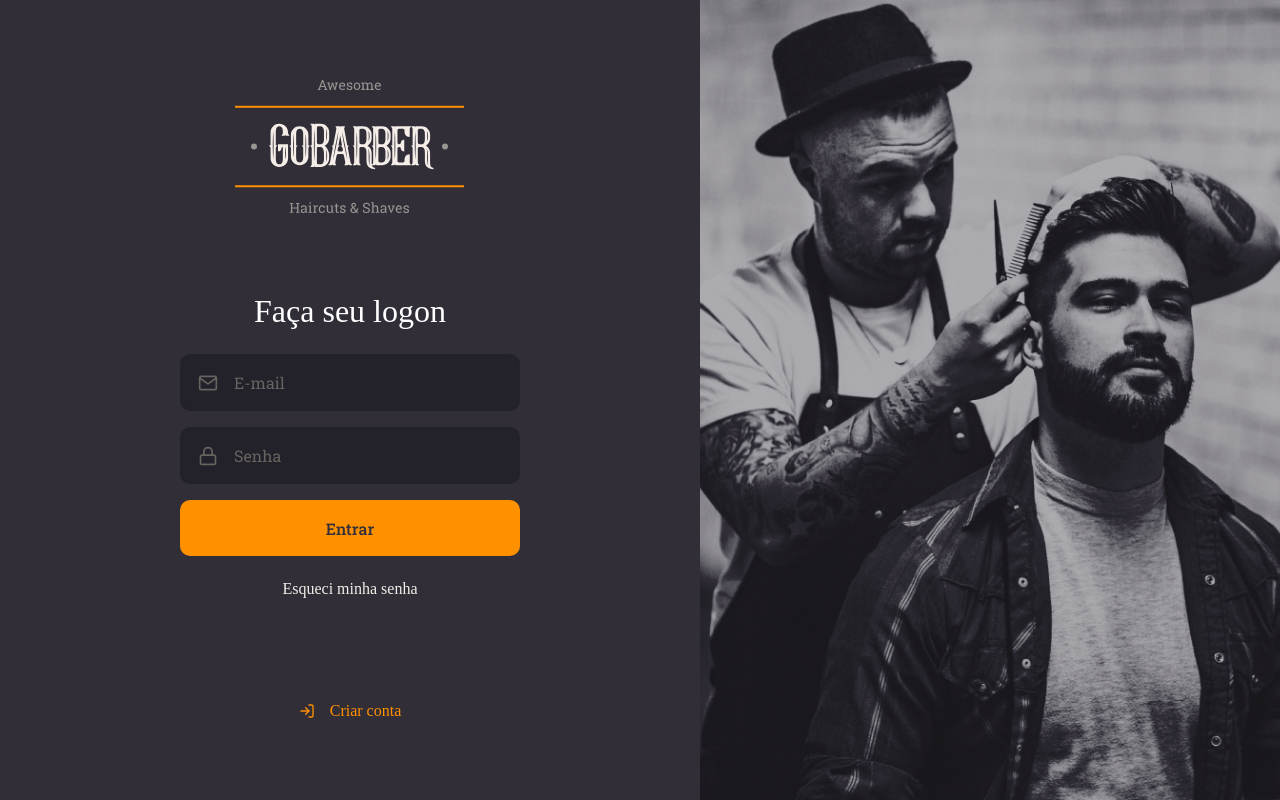
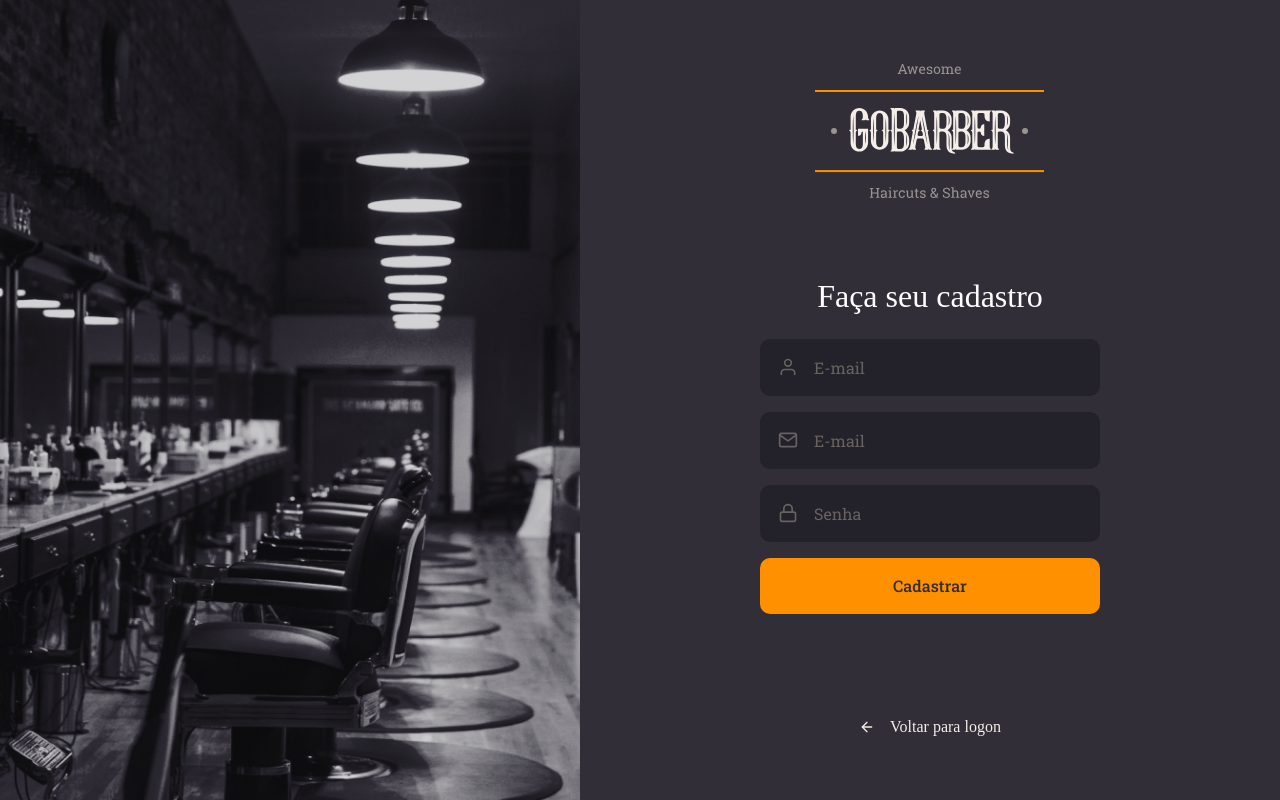
Before and after one commit to icaroperetti/go-barber-web, a React (Create React App) app: page / in a window 1280 px wide. Built offline with nearby package versions, Linux system fonts and the light colour scheme.

Commit message:
feat: Creating SignUp page

```diff
--- a/src/App.tsx
+++ b/src/App.tsx
@@ -1,11 +1,13 @@
 import React from 'react';
 import GlobalStyle from './styles/global';
 import SignIn from './pages/SignIn';
+import SignUp from './pages/SignUp';
 
 const App: React.FC = () => {
   return (
     <>
-      <SignIn />
+      <SignUp />
+      {/* <SignIn /> */}
       <GlobalStyle />
     </>
   )
--- /dev/null
+++ b/src/pages/SignUp/index.tsx
@@ -0,0 +1,33 @@
+import React from 'react';
+import logoImg from '../../assets/logo.svg';
+import {FiArrowLeft,FiMail,FiUser,FiLock } from 'react-icons/fi';
+import { Container,Content,Background } from './styles';
+import Button from '../../components/Button';
+import Input from '../../components/Input';
+
+const SignUp: React.FC = () => {
+  return (
+    <Container>
+      <Background />
+      <Content>
+        <img src={logoImg} alt="GoBarber" width={230} />
+        <form>
+          <h1>Faça seu cadastro</h1>
+          <Input icon={FiUser} name="name" placeholder="E-mail" />
+          <Input icon={FiMail} name="email" placeholder="E-mail" />
+          <Input icon={FiLock}  name="senha" placeholder="Senha" type="password" />
+          <Button type="submit">Cadastrar</Button>
+
+        </form>
+        <a href="login">
+          <FiArrowLeft />
+          Voltar para logon
+        </a>
+      </Content>
+
+    </Container>
+
+  );
+}
+
+export default SignUp;
--- /dev/null
+++ b/src/pages/SignUp/styles.ts
@@ -0,0 +1,61 @@
+import styled from "styled-components";
+import signUpBackground from "../../assets/sign-up-background.png";
+import { shade } from "polished";
+export const Container = styled.div`
+  height: 100vh;
+  display: flex;
+  align-items: stretch;
+`;
+
+export const Content = styled.div`
+  display: flex;
+  flex-direction: column;
+  width: 100%;
+  max-width: 700px;
+  justify-content: center;
+  align-items: center;
+
+  form {
+    margin: 80px 0;
+    width: 340px;
+    text-align: center;
+
+    h1 {
+      margin-bottom: 24px;
+    }
+
+    > a {
+      color: #f4ede8;
+      display: block;
+      margin-top: 24px;
+      text-decoration: none;
+      transition: background-color 0.2s;
+
+      &:hover {
+        color: ${shade(0.2, "#f4ede8")};
+      }
+    }
+  }
+  > a {
+    color: #f4ede8;
+    display: flex;
+    align-items: center;
+    margin-top: 24px;
+    text-decoration: none;
+    transition: color 0.2s;
+
+    svg {
+      margin-right: 15px;
+    }
+
+    &:hover {
+      color: ${shade(0.2, "#ff9000")};
+    }
+  }
+`;
+
+export const Background = styled.div`
+  flex: 1;
+  background: url(${signUpBackground}) no-repeat center;
+  background-size: cover;
+`;
```
